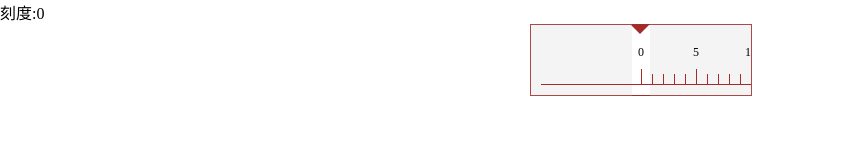
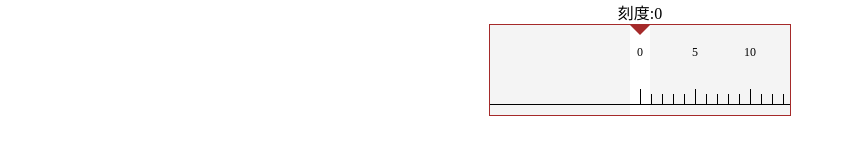
Before and after one commit to litTaoTao/ruler, a plain HTML site: page index.html in a window 1280 px wide. Shown: the whole page, without its empty margins (0-854 px from the left). Drawn offline with Linux system fonts and the light colour scheme.

Commit message:
js插入

```diff
--- a/css/index.css
+++ b/css/index.css
@@ -7,13 +7,14 @@
 	position: relative;
 	width: 220px;
 	margin: 0 auto;
+	border: 1px solid #A52A2A;
 }
 
 .box {
-	border: 1px solid brown;
-	width: 200px;
-	height: 40px;
-	padding: 10px;
+	width: 100%;
+	box-sizing: border-box;
+	height: 100%;
+	padding-bottom: 10px;
 	padding-top: 20px;
 	overflow-y: hidden;
 	overflow-x: auto;
@@ -42,11 +43,11 @@
 }
 
 .scale>div:first-child {
-	padding-left: 99.5px;
+	padding-left: 109.5px;
 }
 
 .scale>div:last-child {
-	padding-right: 110px;
+	padding-right: 109.5px;
 }
 
 .scale>div>div {
@@ -56,13 +57,8 @@
 	background: #A52A2A;
 }
 
-.scale>div:nth-child(5n+1) div {
-	height: 15px;
-}
-
 .Pointer {
 	position: absolute;
-	/* z-index: -1; */
 	top: 0px;
 	left: 50%;
 	margin-left: -10px;
@@ -70,17 +66,14 @@
 	border-color: #A52A2A transparent transparent transparent;
 }
 .mask{
-	width: 222px;
+	width: 100%;
+	height: 100%;
 	position: absolute;
-	left: 50%;
-	margin-left: -110px;
 	top:0;
 	display: flex;
 	justify-content: space-between;
-	/* z-index: -1; */
 }
 .mask>div{
-	width: 102px;
-	height: 72px;
+	width: 100px;
 	background: rgba(200,200,200,0.2);
 }
--- a/index.html
+++ b/index.html
@@ -5,47 +5,63 @@
 		<meta name="viewport" content="width=device-width,initial-scale=1,minimum-scale=1,maximum-scale=1,user-scalable=no" />
 		<title>尺子(ruler)</title>
 		<link rel="stylesheet" href="css/index.css">
-		<!-- <script src="https://cdn.bootcss.com/vConsole/3.3.2/vconsole.min.js"></script> -->
 	</head>
 	<body>
-		<div>刻度:<span class="scroll_num">0</span></div>
-		<div class="container">
-			<div class="box">
-				<!-- 刻度 -->
-				<div class="scale"></div>
-				<!-- 指针 -->
-				<div class="Pointer"></div>
-				<!-- 遮罩 -->
-				<div class="mask">
-					<div></div>
-					<div></div>
-				</div>
-			</div>
-		</div>
+		<div class="rule"></div>
 	</body>
 </html>
-<script src="js/index.js"></script>
+<!-- <script src="js/index.js"></script> -->
 <script>
-	let timer = null; // 定时器
-	let t1 = 0;
-	let t2 = 0;
-	document.getElementsByClassName('box')[0].onscroll = function(event) {
-		event.preventDefault();
-		clearTimeout(timer);
-		t1 = this.scrollLeft;
-		timer = setTimeout(isScrollEnd, 500);
-		document.getElementsByClassName('scroll_num')[0].innerHTML = Math.round(t1 / 11);
+	let setting={
+		width			:300				,	//宽度
+		height			:90			,		//高度
+		minScale		:0					,	//最小刻度
+		maxscale		:200				,	//最大刻度
+		shortScaleLength:15					,	//短刻度长度
+		longScaleLength	:10					,	//长刻度长度
+		shortScaleColor	:'black'			,	//短刻度颜色
+		scaleSpace		:5					,	//刻度间隔
+		longScaleColor	:'black'			,	//长刻度颜色
+		bottomColor		:'1px solid black'	,	//下边框线颜色
+		// pointerColor	:						//指针颜色
 	}
-	function isScrollEnd(scrollLeft) {
-		t2 = document.getElementsByClassName('box')[0].scrollLeft;
-		if (t2 === t1) {
-			document.getElementsByClassName('box')[0].scrollLeft = (document.getElementsByClassName('scroll_num')[0].innerHTML *
-				11);
+	function insertOption(setting){
+		var html = "<div style='text-align: center;'>刻度:<span class='scroll_num'>0</span></div><div class='container' style='height:"+setting.height+"px;width:"+setting.width+"px;'><div class='box'><div class='scale'>";
+		for (i = setting.minScale; i <= setting.maxscale; i++) {
+			var flag = i % 5;
+			if (!flag) {
+				html += "<div style='padding:0 "+setting.scaleSpace+"px;border-bottom:"+setting.bottomColor+"'><span>"+i+"</span><div style='background:"+setting.shortScaleColor+";height:"+setting.shortScaleLength+"px'></div></div>";
+			} else {
+				html += "<div style='padding:0 "+setting.scaleSpace+"px;border-bottom:"+setting.bottomColor+"'><span></span><div style='background:"+setting.longScaleColor+";height:"+setting.longScaleLength+"px'></div></div>";
+			}
 		}
+		html+="</div><div class='Pointer'></div><div class='mask'><div style='width:"+(setting.width/2-10)+"px;'></div><div style='width:"+(setting.width/2-10)+"px;'></div></div></div></div>"
+		document.getElementsByClassName('rule')[0].innerHTML=html;
+		/* 样式 */
+		let elementScale=document.getElementsByClassName('scale')[0].childNodes;
+		elementScale[0].style.paddingLeft=setting.width/2-0.5+'px';
+		elementScale[elementScale.length-1].style.paddingRight=setting.width/2-0.5+'px';
 	}
+	function isScroll(){
+		let timer = null; // 定时器
+		let t1 = 0;
+		let t2 = 0;
+		/* 监听滚动停止 */
+		function isScrollEnd() {
+			t2 = document.getElementsByClassName('box')[0].scrollLeft;
+			if (t2 === t1) {
+				document.getElementsByClassName('box')[0].scrollLeft = (document.getElementsByClassName('scroll_num')[0].innerHTML *
+					(setting.scaleSpace*2+1));
+			}
+		}
+		document.getElementsByClassName('box')[0].onscroll = function(event) {
+			event.preventDefault();
+			clearTimeout(timer);
+			t1 = this.scrollLeft;
+			timer = setTimeout(isScrollEnd, 300);
+			document.getElementsByClassName('scroll_num')[0].innerHTML = Math.round(t1 / (setting.scaleSpace*2+1));
+		}
+	};
+	insertOption(setting)
+	isScroll();
 </script>
-<!-- <script>
-  // init vConsole
-  var vConsole = new VConsole();
-  console.log('Hello world');
-</script> -->
```
